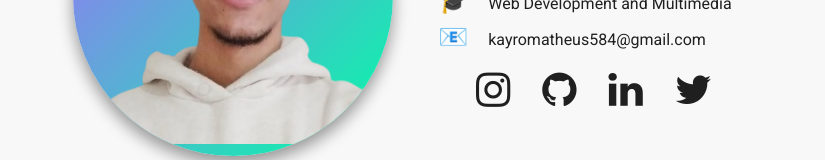
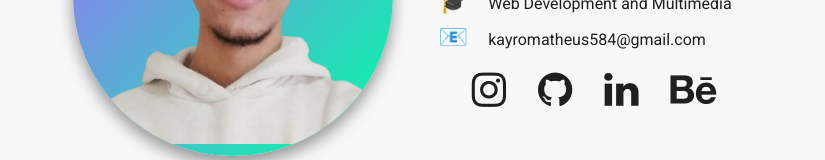
Before and after one commit to KalliSmb/kayro-portfolio, a React (Create React App) app: page / in a window 1280 px wide. Shown: the part 374-534 px from the top of the page, without its empty margins (226-1051 px from the left). Built offline with nearby package versions, Linux system fonts and the light colour scheme; the HTML template or start-up script is replaced by a standard one.

Commit message:
Modificações na página principal

```diff
--- a/src/info/Info.js
+++ b/src/info/Info.js
@@ -5,7 +5,7 @@ import mock3 from "../img/mock3.png"
 import mock4 from "../img/mock4.png"
 import mock5 from "../img/mock5.png"
 
-export let colors = ["rgb(0,255,164)", "rgb(166,104,255)"]; // paleta de cores
+export let colors = ["#00ffa4", "#a668ff"]; // paleta de cores
 
 export let singlePage = false;
 
@@ -48,9 +48,9 @@ export const info = {
             label: 'linkedin'
         },
         {
-            link: "https://twitter.com",
-            icon: "fa fa-twitter",
-            label: 'twitter'
+            link: "https://www.behance.net/kayrobarbosa",
+            icon: "fa fa-behance",
+            label: 'behance'
         }
 
     ],
```
